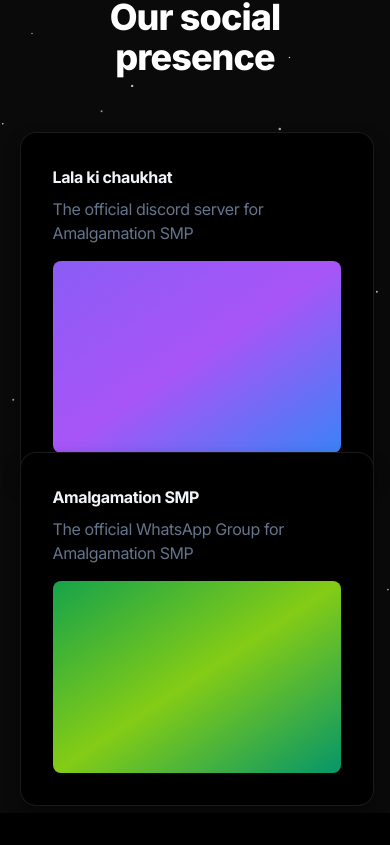
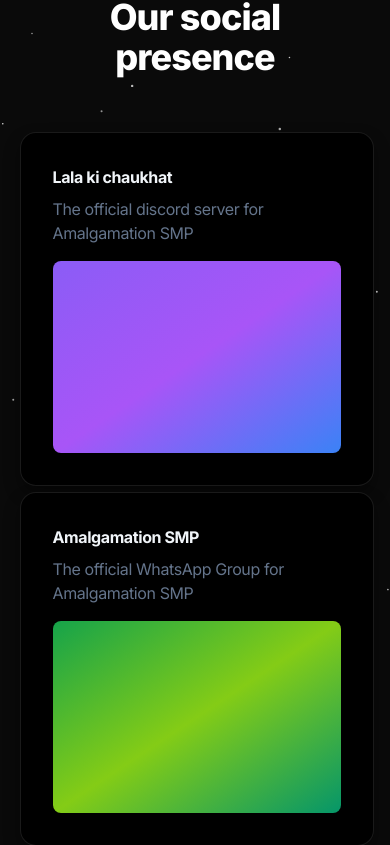
Before and after one commit to JayanAXHF/mc_server, a Next.js app: page / in a window 390 px wide. Shown: the part 1899-2744 px from the top of the page. Built offline with nearby package versions, Linux system fonts and the light colour scheme.

Commit message:
Update Media.tsx mobile spacing

```diff
--- a/components/Media.tsx
+++ b/components/Media.tsx
@@ -14,7 +14,7 @@
         Our social presence
       </h1>
 
-      <div className="w-1/2 mx-auto flex flex-col md:flex-row justify-around mt-10 z-10">
+      <div className="w-1/2 mx-auto flex flex-col md:flex-row gap-y-10 justify-around mt-10 z-10">
         <PinContainer
           title="Join the Server"
           href="https://discord.gg/BKUfDxCwpe"
```
